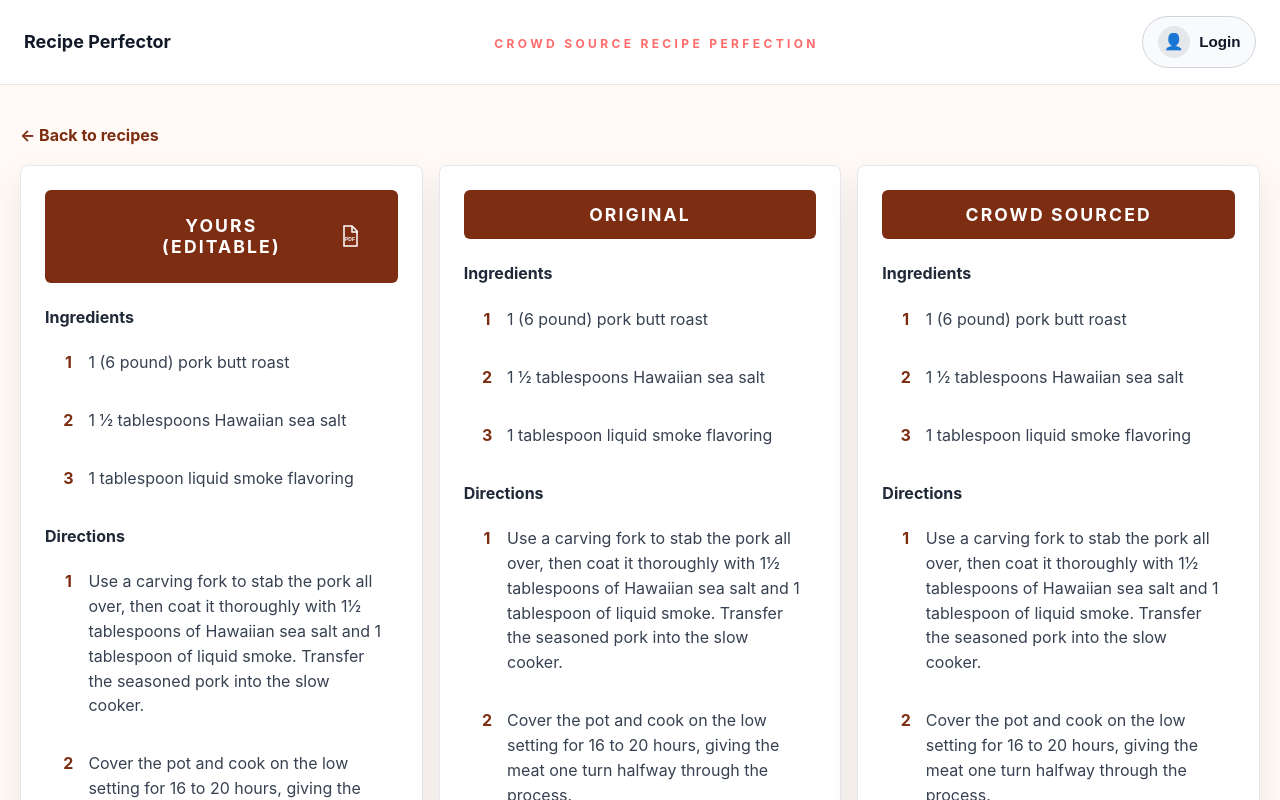
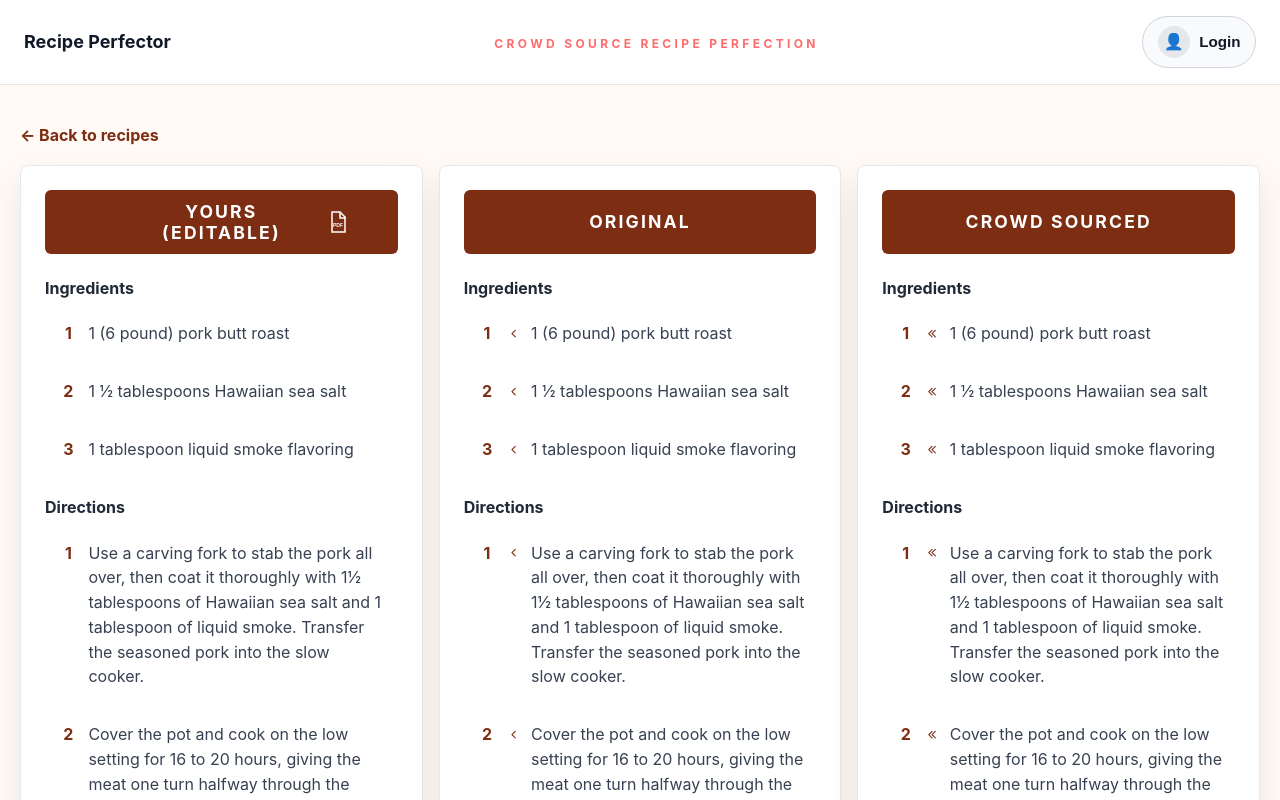
Before and after one commit to RecipePerfector/recipeperfector, an Angular app: page /recipe in a window 1280 px wide. Shown: the top 800 px of the page. Built offline with nearby package versions, Linux system fonts and the light colour scheme.

Commit message:
Can move steps to the editable panel

```diff
--- a/src/app/modules/recipe-instruction/recipe-instruction.component.css
+++ b/src/app/modules/recipe-instruction/recipe-instruction.component.css
@@ -44,7 +44,8 @@
   display: grid;
   grid-template-columns: 20% 1fr 20%;
   align-items: center;
-  padding: 0.9rem 1rem;
+  height: 4rem;
+  padding: 0.5rem 1rem;
   background: #7c2d12;
   border-radius: 6px;
   text-align: center;
@@ -52,8 +53,8 @@
 
 .pdf-button {
   display: grid;
-  width: 100%;
-  aspect-ratio: 1;
+  width: 2.5rem;
+  height: 2.5rem;
   place-items: center;
   padding: 0.3rem;
   color: #fff;
@@ -105,33 +106,88 @@
 
 .numbered-list li {
   display: grid;
-  grid-template-columns: 1.5rem minmax(0, 1fr);
+  grid-template-columns: auto minmax(0, 1fr);
   align-items: start;
   gap: 0.5rem;
   padding: 0.65rem;
   line-height: 1.55;
   border: 1px solid transparent;
   border-radius: 6px;
+  transition: background-color 0.15s ease, border-color 0.15s ease;
 }
 
-.sequence-number,
+.sequence-marker,
 .edit-icon {
   grid-column: 1;
   grid-row: 1;
+  display: flex;
+  align-items: center;
+  gap: 0.35rem;
+}
+
+.sequence-number {
   display: grid;
   width: 1.5rem;
   min-height: 1.5rem;
   place-items: center;
+  color: #7c2d12;
+  font-weight: 700;
 }
 
-.sequence-number {
+.comparison-arrow {
+  display: inline-flex;
+  align-items: center;
+  justify-content: center;
+  width: 1.15rem;
+  height: 1.15rem;
+  padding: 0.1rem;
+  border: 1px solid transparent;
+  border-radius: 999px;
+  background: transparent;
   color: #7c2d12;
-  font-weight: 700;
+  cursor: pointer;
+  transition: background-color 0.15s ease, border-color 0.15s ease;
+}
+
+.comparison-arrow:hover,
+.comparison-arrow:focus-visible,
+.comparison-arrow[aria-pressed='true'] {
+  background: #dcfce7;
+  border-color: #86efac;
+  outline: none;
+}
+
+.comparison-arrow svg {
+  width: 100%;
+  height: 100%;
+  fill: none;
+  stroke: currentColor;
+  stroke-linecap: round;
+  stroke-linejoin: round;
+  stroke-width: 2;
+}
+
+.comparison-green {
+  background: #dcfce7;
+  border-color: #86efac;
+}
+
+.comparison-red {
+  background: #fee2e2;
+  border-color: #fca5a5;
+}
+
+.numbered-list li.is-selected {
+  background: #dcfce7;
+  border-color: #86efac;
 }
 
 .edit-icon {
   opacity: 0;
   color: #7c2d12;
+  width: 1.5rem;
+  min-height: 1.5rem;
+  place-items: center;
 }
 
 .edit-icon svg {
--- a/src/app/modules/recipe-instruction/recipe-instruction.component.html
+++ b/src/app/modules/recipe-instruction/recipe-instruction.component.html
@@ -34,9 +34,48 @@
                 @for (ingredient of display.ingredients; track $index) {
                   <li
                     [class.is-editing]="display.editable && isEditing('ingredients', $index)"
+                    [class.is-selected]="isComparisonSelected(display, 'ingredients', $index)"
+                    [class.comparison-green]="isComparisonGreen(display, 'ingredients', $index)"
+                    [class.comparison-red]="isComparisonRed(display, 'ingredients', $index)"
                     (click)="startEditing(display, 'ingredients', $index)"
                   >
-                    <span class="sequence-number">{{ $index + 1 }}</span>
+                    <span class="sequence-marker">
+                      <span class="sequence-number">{{ $index + 1 }}</span>
+                      @if (display.title === 'Original') {
+                        <button
+                          class="comparison-arrow single-arrow"
+                          type="button"
+                          [attr.aria-label]="'Select ingredient ' + ($index + 1)"
+                          [attr.aria-pressed]="isComparisonSelected(display, 'ingredients', $index)"
+                          (mouseenter)="setHoveredComparison(display, 'ingredients', $index, true)"
+                          (mouseleave)="setHoveredComparison(display, 'ingredients', $index, false)"
+                          (focus)="setHoveredComparison(display, 'ingredients', $index, true)"
+                          (blur)="setHoveredComparison(display, 'ingredients', $index, false)"
+                          (click)="$event.stopPropagation(); toggleComparisonSelection(display, 'ingredients', $index)"
+                        >
+                          <svg viewBox="0 0 24 24" focusable="false">
+                            <path d="M15 18 9 12l6-6" />
+                          </svg>
+                        </button>
+                      } @else if (display.title === 'Crowd Sourced') {
+                        <button
+                          class="comparison-arrow double-arrow"
+                          type="button"
+                          [attr.aria-label]="'Select ingredient ' + ($index + 1)"
+                          [attr.aria-pressed]="isComparisonSelected(display, 'ingredients', $index)"
+                          (mouseenter)="setHoveredComparison(display, 'ingredients', $index, true)"
+                          (mouseleave)="setHoveredComparison(display, 'ingredients', $index, false)"
+                          (focus)="setHoveredComparison(display, 'ingredients', $index, true)"
+                          (blur)="setHoveredComparison(display, 'ingredients', $index, false)"
+                          (click)="$event.stopPropagation(); toggleComparisonSelection(display, 'ingredients', $index)"
+                        >
+                          <svg viewBox="0 0 24 24" focusable="false">
+                            <path d="M17 18 11 12l6-6" />
+                            <path d="M11 18 5 12l6-6" />
+                          </svg>
+                        </button>
+                      }
+                    </span>
                     <span class="edit-icon" aria-hidden="true">
                       <svg viewBox="0 0 24 24" focusable="false">
                         <path d="M12 20h9" />
@@ -73,6 +112,7 @@
                         [(ngModel)]="editingDraft"
                         (click)="$event.stopPropagation()"
                         (keydown.escape)="cancelEditing()"
+                        (blur)="acceptEditing(display, 'ingredients', $index)"
                         [attr.aria-label]="'Edit ingredient ' + ($index + 1)"
                         autofocus
                       ></textarea>
@@ -90,9 +130,48 @@
                 @for (direction of display.directions; track $index) {
                   <li
                     [class.is-editing]="display.editable && isEditing('directions', $index)"
+                    [class.is-selected]="isComparisonSelected(display, 'directions', $index)"
+                    [class.comparison-green]="isComparisonGreen(display, 'directions', $index)"
+                    [class.comparison-red]="isComparisonRed(display, 'directions', $index)"
                     (click)="startEditing(display, 'directions', $index)"
                   >
-                    <span class="sequence-number">{{ $index + 1 }}</span>
+                    <span class="sequence-marker">
+                      <span class="sequence-number">{{ $index + 1 }}</span>
+                      @if (display.title === 'Original') {
+                        <button
+                          class="comparison-arrow single-arrow"
+                          type="button"
+                          [attr.aria-label]="'Select direction ' + ($index + 1)"
+                          [attr.aria-pressed]="isComparisonSelected(display, 'directions', $index)"
+                          (mouseenter)="setHoveredComparison(display, 'directions', $index, true)"
+                          (mouseleave)="setHoveredComparison(display, 'directions', $index, false)"
+                          (focus)="setHoveredComparison(display, 'directions', $index, true)"
+                          (blur)="setHoveredComparison(display, 'directions', $index, false)"
+                          (click)="$event.stopPropagation(); toggleComparisonSelection(display, 'directions', $index)"
+                        >
+                          <svg viewBox="0 0 24 24" focusable="false">
+                            <path d="M15 18 9 12l6-6" />
+                          </svg>
+                        </button>
+                      } @else if (display.title === 'Crowd Sourced') {
+                        <button
+                          class="comparison-arrow double-arrow"
+                          type="button"
+                          [attr.aria-label]="'Select direction ' + ($index + 1)"
+                          [attr.aria-pressed]="isComparisonSelected(display, 'directions', $index)"
+                          (mouseenter)="setHoveredComparison(display, 'directions', $index, true)"
+                          (mouseleave)="setHoveredComparison(display, 'directions', $index, false)"
+                          (focus)="setHoveredComparison(display, 'directions', $index, true)"
+                          (blur)="setHoveredComparison(display, 'directions', $index, false)"
+                          (click)="$event.stopPropagation(); toggleComparisonSelection(display, 'directions', $index)"
+                        >
+                          <svg viewBox="0 0 24 24" focusable="false">
+                            <path d="M17 18 11 12l6-6" />
+                            <path d="M11 18 5 12l6-6" />
+                          </svg>
+                        </button>
+                      }
+                    </span>
                     <span class="edit-icon" aria-hidden="true">
                       <svg viewBox="0 0 24 24" focusable="false">
                         <path d="M12 20h9" />
@@ -129,6 +208,7 @@
                         [(ngModel)]="editingDraft"
                         (click)="$event.stopPropagation()"
                         (keydown.escape)="cancelEditing()"
+                        (blur)="acceptEditing(display, 'directions', $index)"
                         [attr.aria-label]="'Edit direction ' + ($index + 1)"
                         autofocus
                       ></textarea>
--- a/src/app/modules/recipe-instruction/recipe-instruction.component.ts
+++ b/src/app/modules/recipe-instruction/recipe-instruction.component.ts
@@ -31,6 +31,8 @@ export class RecipeInstructionComponent implements OnInit {
   private editingField: 'ingredients' | 'directions' | null = null;
   private editingIndex: number | null = null;
   editingDraft = '';
+  comparisonSelections = new Set<string>();
+  hoveredComparison: { title: string; field: 'ingredients' | 'directions'; index: number } | null = null;
 
   constructor(private http: HttpClient) {}
 
@@ -73,6 +75,54 @@ export class RecipeInstructionComponent implements OnInit {
 
   isEditing(field: 'ingredients' | 'directions', index: number): boolean {
     return this.editingField === field && this.editingIndex === index;
+  }
+
+  isComparisonSelected(display: RecipeDisplay, field: 'ingredients' | 'directions', index: number): boolean {
+    return this.comparisonSelections.has(`${display.title}-${field}-${index}`);
+  }
+
+  isComparisonGreen(display: RecipeDisplay, field: 'ingredients' | 'directions', index: number): boolean {
+    return !!this.hoveredComparison &&
+      this.hoveredComparison.title === display.title &&
+      this.hoveredComparison.field === field &&
+      this.hoveredComparison.index === index;
+  }
+
+  isComparisonRed(display: RecipeDisplay, field: 'ingredients' | 'directions', index: number): boolean {
+    return !!this.hoveredComparison &&
+      display.title === 'Yours (Editable)' &&
+      this.hoveredComparison.field === field &&
+      this.hoveredComparison.index === index;
+  }
+
+  setHoveredComparison(
+    display: RecipeDisplay,
+    field: 'ingredients' | 'directions',
+    index: number,
+    isHovering: boolean
+  ): void {
+    if (isHovering) {
+      this.hoveredComparison = { title: display.title, field, index };
+      return;
+    }
+
+    if (this.hoveredComparison?.title === display.title && this.hoveredComparison.field === field && this.hoveredComparison.index === index) {
+      this.hoveredComparison = null;
+    }
+  }
+
+  toggleComparisonSelection(display: RecipeDisplay, field: 'ingredients' | 'directions', index: number): void {
+    const yours = this.recipeDisplays.find((recipe) => recipe.title === 'Yours (Editable)');
+    if (yours && display.title !== 'Yours (Editable)') {
+      yours[field][index] = display[field][index];
+    }
+
+    const key = `${display.title}-${field}-${index}`;
+    if (this.comparisonSelections.has(key)) {
+      this.comparisonSelections.delete(key);
+    } else {
+      this.comparisonSelections.add(key);
+    }
   }
 
   acceptEditing(display: RecipeDisplay, field: 'ingredients' | 'directions', index: number): void {
```
